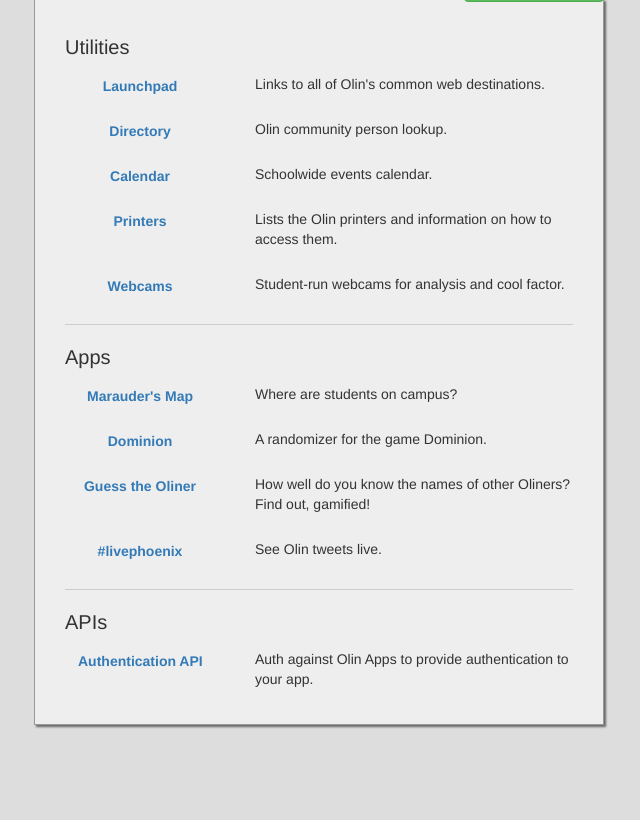
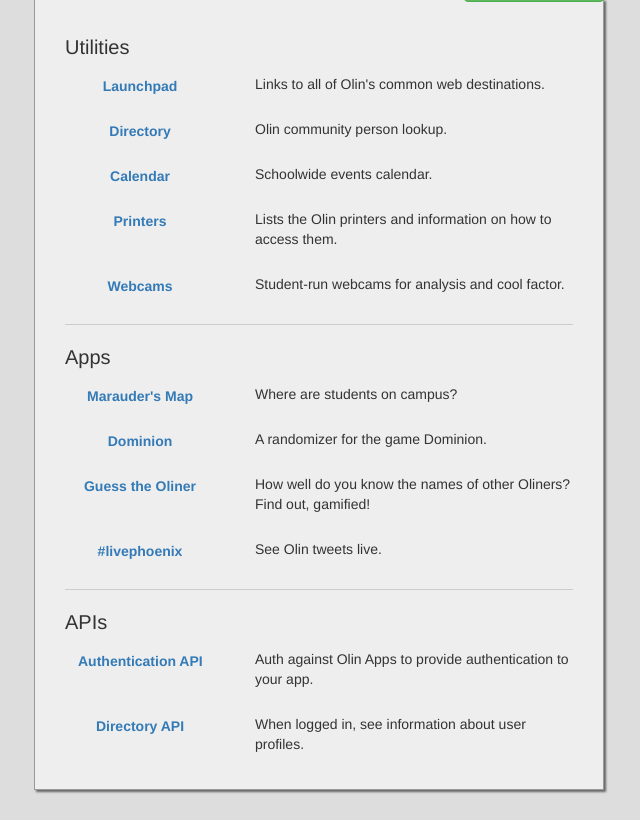
Before and after one commit to olin/olinapps, a Flask app: page / in a window 1280 px wide. Shown: the part 104-924 px from the top of the page, without its empty margins (321-961 px from the left). Before the commit the page ends 832 px from the top, so only its background shows below. Run offline with Flask 2, Linux system fonts and the light colour scheme; parts of the project's set-up code (start-up, migrations or seed data) failed here and were passed over; some libraries are stand-ins or nearby versions.

Commit message:
Directory API

```diff
--- a/templates/index.html
+++ b/templates/index.html
@@ -31,6 +31,7 @@ h2 { font-size: 20px; line-height: 1.2}
   <h2>APIs</h2>
 
   <p><a href="/api" class="btn"><b>Authentication API</b></a> Auth against Olin Apps to provide authentication to your app.</p>
+  <p><a href="http://directory.olinapps.com/api" class="btn"><b>Directory API</b></a> When logged in, see information about user profiles.</p>
 
 </div>
 {% endblock %}
```
